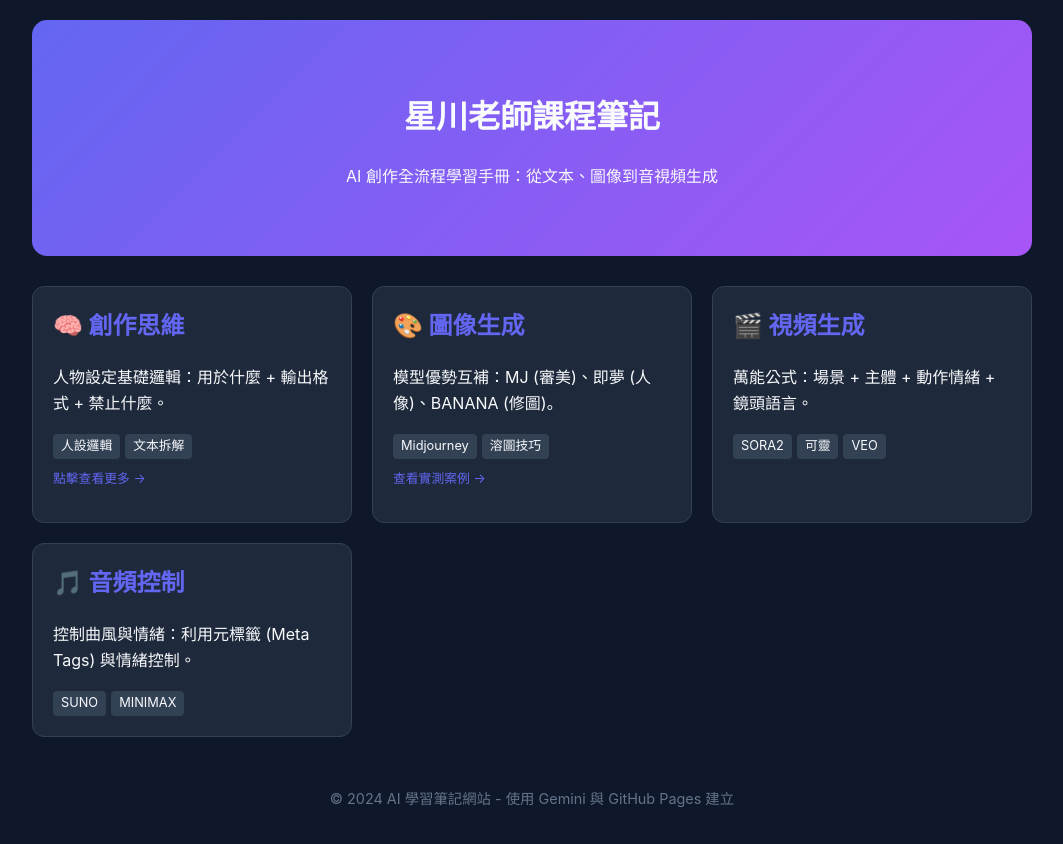
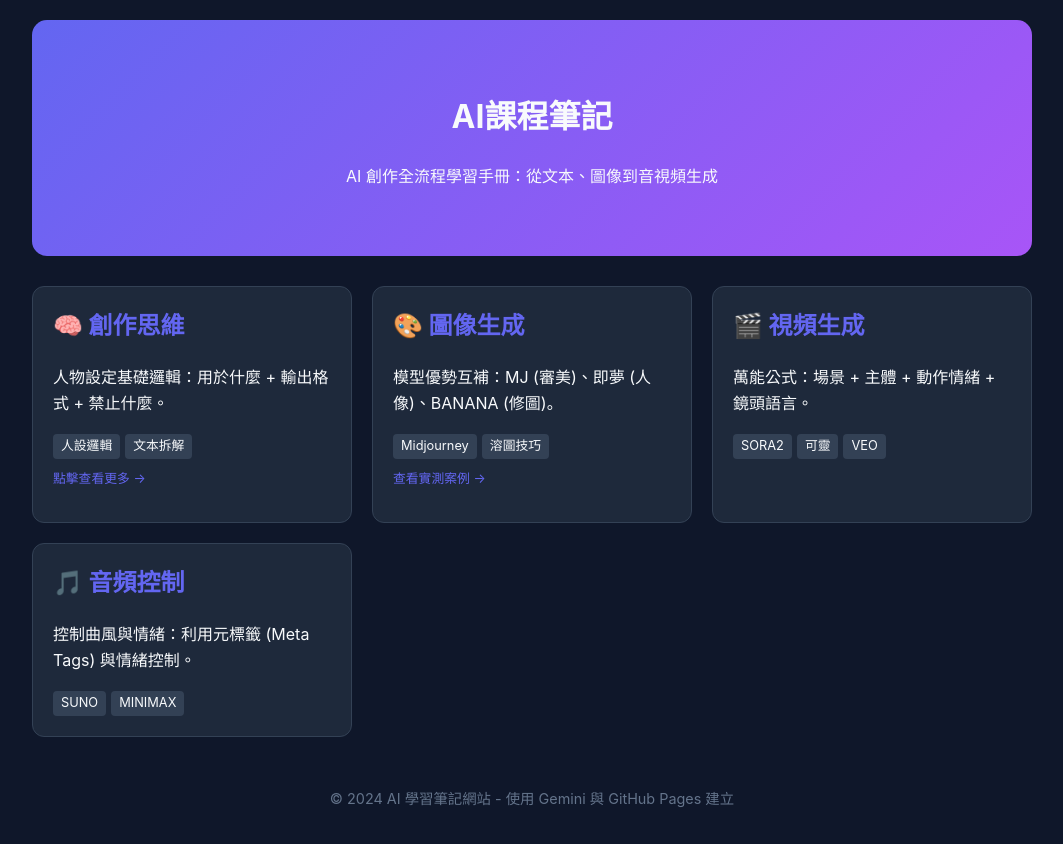
Before and after one commit to JadeW-0229/jade0229, a plain HTML site: page index.html in a window 1280 px wide. Shown: the whole page, without its empty margins (108-1171 px from the left). Drawn offline with Linux system fonts and the light colour scheme.

Commit message:
Update index.html

```diff
--- a/index.html
+++ b/index.html
@@ -67,7 +67,7 @@
 <body>
     <div class="container">
         <header>
-            <h1>星川老師課程筆記</h1>
+            <h1>AI課程筆記</h1>
             <p>AI 創作全流程學習手冊：從文本、圖像到音視頻生成</p>
         </header>
 
```
